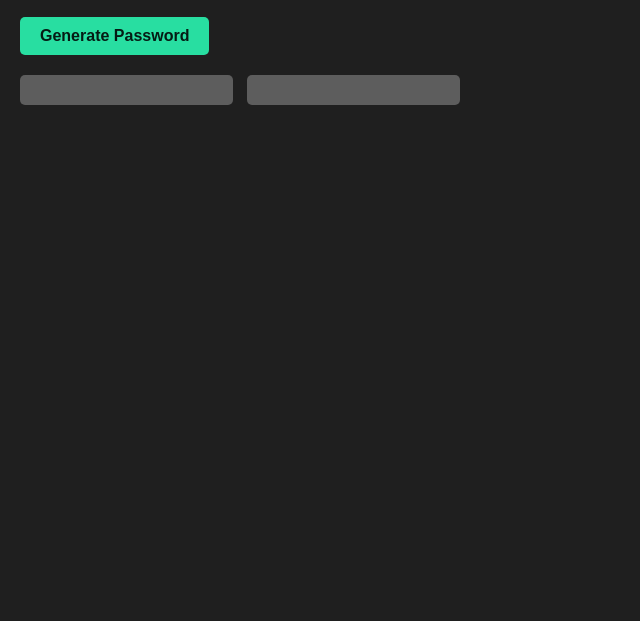
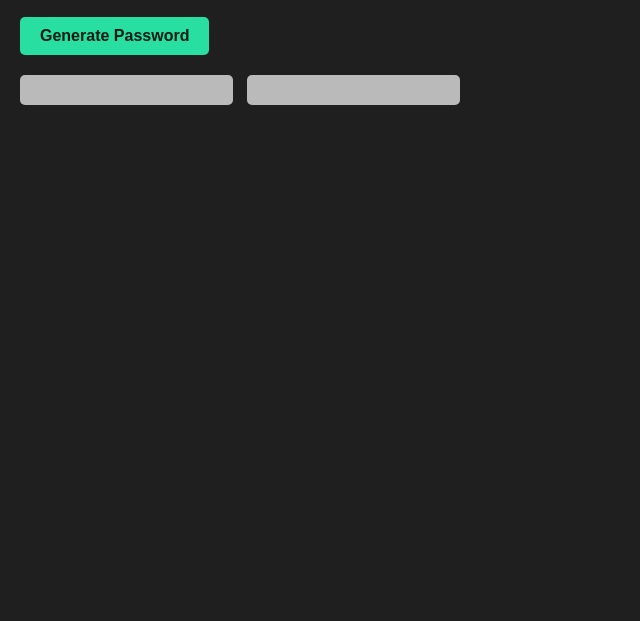
Before and after one commit to jaybhinsara/Passwor-Generator, a website built with Vite: page index.html in a window 1280 px wide. Shown: the part 179-800 px from the top of the page, without its empty margins (0-640 px from the left). Built offline with nearby package versions, Linux system fonts and the light colour scheme.

Commit message:
css updated

```diff
--- a/index.css
+++ b/index.css
@@ -32,7 +32,7 @@ button {
 
 input {
     font-family: "Varela Round", sans-serif;
-    background-color: rgba(255, 255, 255, 0.274);
+    background-color: rgba(255, 255, 255, 0.689);
     padding: 5px;
     font-size: 16px;
     border: none;
```
